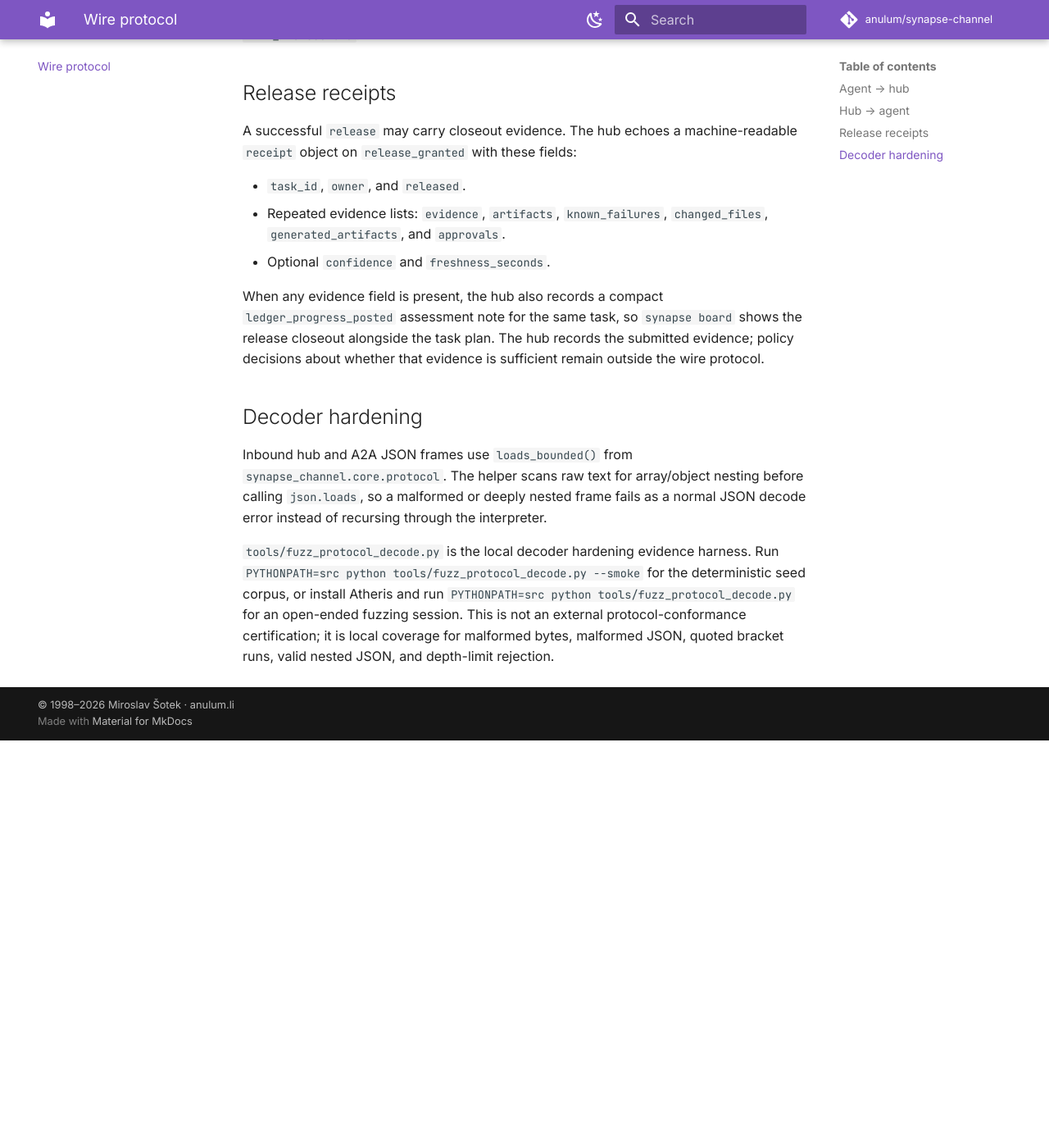
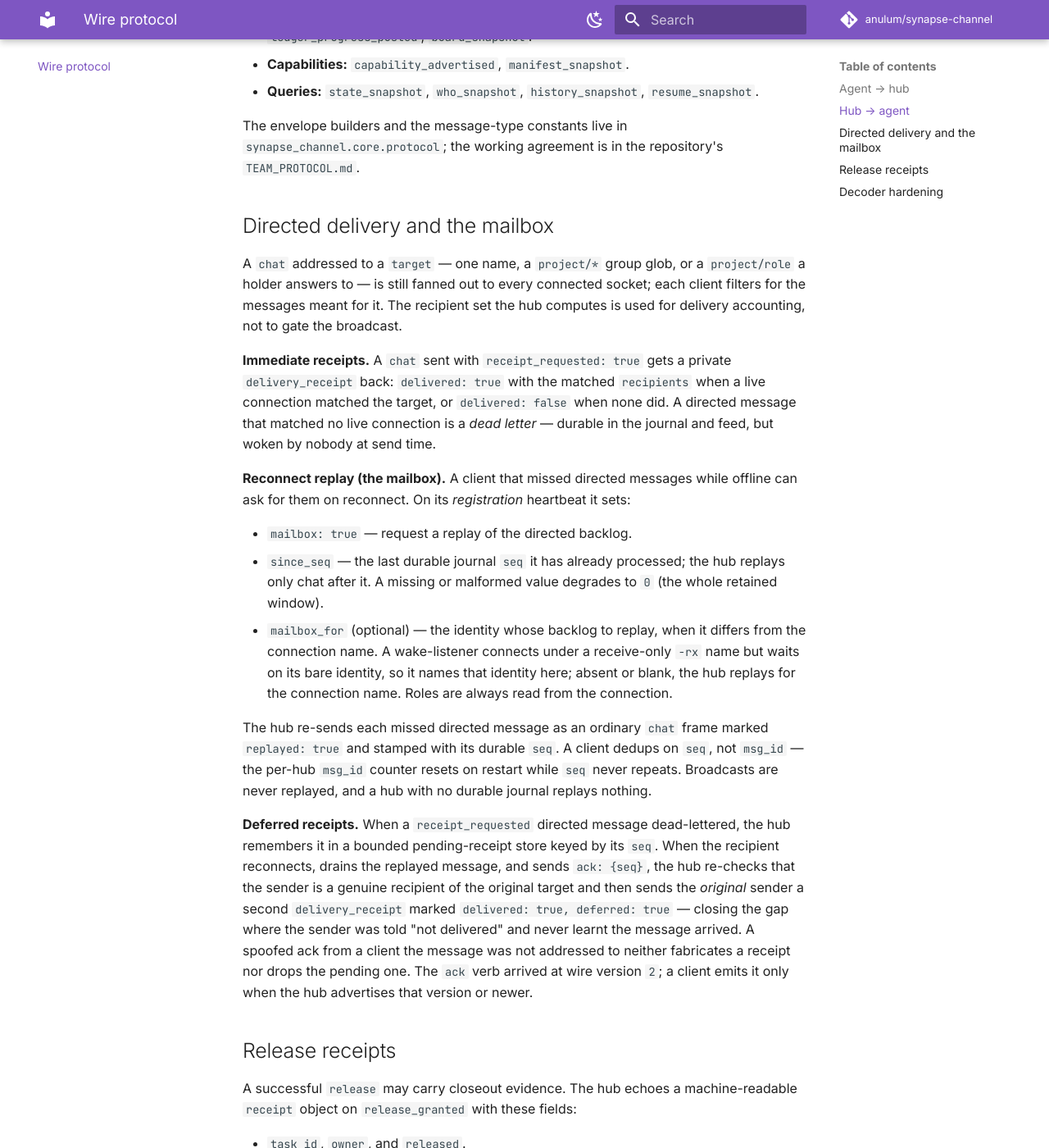
Before and after one commit to anulum/synapse-channel, an MkDocs documentation site: the page built from docs/protocol.md, in a window 1280 px wide and 1400 px high, scrolled down 2238 px. Shown: the whole window at 82% size. Built offline with MkDocs 1.6.1 and Material for MkDocs 9.7.7, drawn with Linux system fonts in a browser that asks for light colours; comment, search, counter and statistics services are not loaded; before the commit the page ends 3141 px from its top, so only the background shows below that; some of the changed text lies outside the part shown.

Commit message:
docs: document the ack verb, mailbox replay, and `arm --mailbox`
Slice 3 of the durable directed-delivery work — the wire and CLI reference for what
already shipped in the preceding commits.

- protocol.md: the wire is now version 2; a new "Directed delivery and the mailbox"
  section covers the immediate `receipt_requested` receipt, the reconnect replay
  (`mailbox` / `since_seq` / `mailbox_for` on the registration heartbeat, missed
  messages re-sent as `replayed` frames stamped with their durable `seq`), and the
  deferred receipt an `ack` releases to the original sender.
- cli.md and README: `synapse arm --mailbox` wakes a waiter on directed messages that
  arrived during a reconnect gap, resuming from a per-identity cursor under
  `~/synapse/mailbox-cursor/`.
- recipes.md: a wake-loop discipline bullet for recovering the reconnect gap.

Authored by Anulum Fortis & Arcane Sapience (protoscience@anulum.li)

```diff
--- a/docs/protocol.md
+++ b/docs/protocol.md
@@ -10,13 +10,18 @@ applied once. On a secured hub, the first message of a connection must carry a
 `token`.
 
 The hub advertises its wire-protocol version in the `welcome` handshake as
-`protocol_version` (an integer; the current wire is baseline version `1`), and it
-is also reported by `/health` as `protocol_version`. It is decoupled from the
-package version on purpose — a patch or feature release that leaves the wire
-shapes unchanged does not bump it, so it is a stable compatibility signal a client
-can read on connect rather than a release counter. A client that predates the
-field, or a hub that does, reads it as absent; it is advertise-only for now, so a
-client captures the peer's version but no compatibility policy is enforced yet.
+`protocol_version` (an integer; the current wire is version `2`), and it is also
+reported by `/health` as `protocol_version`. It is decoupled from the package
+version on purpose — a patch or feature release that leaves the wire shapes
+unchanged does not bump it, so it is a stable compatibility signal a client can
+read on connect rather than a release counter. Version `2` added the client → hub
+`ack` verb and the deferred delivery receipt it drives (see
+[Directed delivery and the mailbox](#directed-delivery-and-the-mailbox)); a client
+emits an `ack` only when the peer advertises version `2` or newer, and a hub that
+predates the verb is never sent it, which is what keeps the addition
+backward-compatible. A client that predates the field, or a hub that does, reads it
+as absent; it is advertise-only for now, so a client captures the peer's version
+but no compatibility policy is enforced yet.
 
 The [per-message authentication runtime](per-message-authentication.md) keeps
 the same envelope shape and adds an `auth` object for selected mutating frames
@@ -48,6 +53,9 @@ does not add agent grades to protocol envelopes.
 ## Agent → hub
 
 - **Presence and chat:** `chat`, `heartbeat` (sent automatically by clients).
+- **Directed delivery:** `ack` (acknowledges a replayed directed message by its
+  durable `seq` so the hub can confirm a deferred receipt to its sender; see
+  [Directed delivery and the mailbox](#directed-delivery-and-the-mailbox)).
 - **Claims and leases:** `claim`, `release`, `task_update`, `handoff`,
   `checkpoint`, `wait_request`.
 - **Resources:** `resource`.
@@ -92,6 +100,47 @@ The envelope builders and the message-type constants live in
 `synapse_channel.core.protocol`; the working agreement is in the repository's
 `TEAM_PROTOCOL.md`.
 
+## Directed delivery and the mailbox
+
+A `chat` addressed to a `target` — one name, a `project/*` group glob, or a
+`project/role` a holder answers to — is still fanned out to every connected socket;
+each client filters for the messages meant for it. The recipient set the hub
+computes is used for delivery accounting, not to gate the broadcast.
+
+**Immediate receipts.** A `chat` sent with `receipt_requested: true` gets a private
+`delivery_receipt` back: `delivered: true` with the matched `recipients` when a live
+connection matched the target, or `delivered: false` when none did. A directed
+message that matched no live connection is a *dead letter* — durable in the journal
+and feed, but woken by nobody at send time.
+
+**Reconnect replay (the mailbox).** A client that missed directed messages while
+offline can ask for them on reconnect. On its *registration* heartbeat it sets:
+
+- `mailbox: true` — request a replay of the directed backlog.
+- `since_seq` — the last durable journal `seq` it has already processed; the hub
+  replays only chat after it. A missing or malformed value degrades to `0` (the
+  whole retained window).
+- `mailbox_for` (optional) — the identity whose backlog to replay, when it differs
+  from the connection name. A wake-listener connects under a receive-only `-rx` name
+  but waits on its bare identity, so it names that identity here; absent or blank,
+  the hub replays for the connection name. Roles are always read from the connection.
+
+The hub re-sends each missed directed message as an ordinary `chat` frame marked
+`replayed: true` and stamped with its durable `seq`. A client dedups on `seq`, not
+`msg_id` — the per-hub `msg_id` counter resets on restart while `seq` never repeats.
+Broadcasts are never replayed, and a hub with no durable journal replays nothing.
+
+**Deferred receipts.** When a `receipt_requested` directed message dead-lettered,
+the hub remembers it in a bounded pending-receipt store keyed by its `seq`. When the
+recipient reconnects, drains the replayed message, and sends `ack: {seq}`, the hub
+re-checks that the sender is a genuine recipient of the original target and then
+sends the *original* sender a second `delivery_receipt` marked
+`delivered: true, deferred: true` — closing the gap where the sender was told "not
+delivered" and never learnt the message arrived. A spoofed ack from a client the
+message was not addressed to neither fabricates a receipt nor drops the pending one.
+The `ack` verb arrived at wire version `2`; a client emits it only when the hub
+advertises that version or newer.
+
 ## Release receipts
 
 A successful `release` may carry closeout evidence. The hub echoes a
```
Also changed, not shown: README.md (+6 -1 lines), docs/cli.md (+15 -0 lines), docs/recipes.md (+8 -1 lines).
